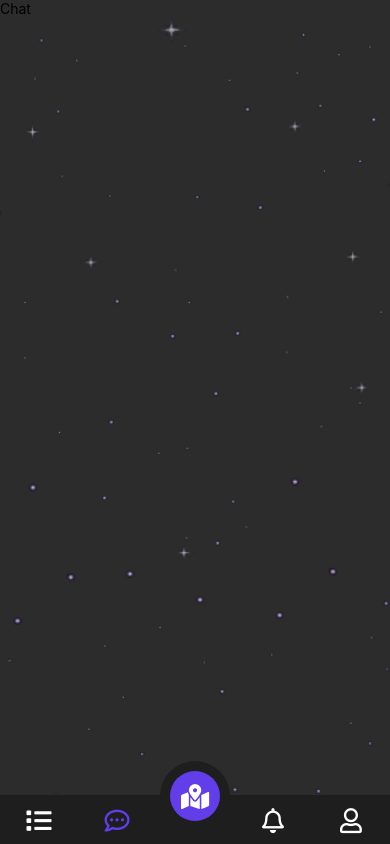
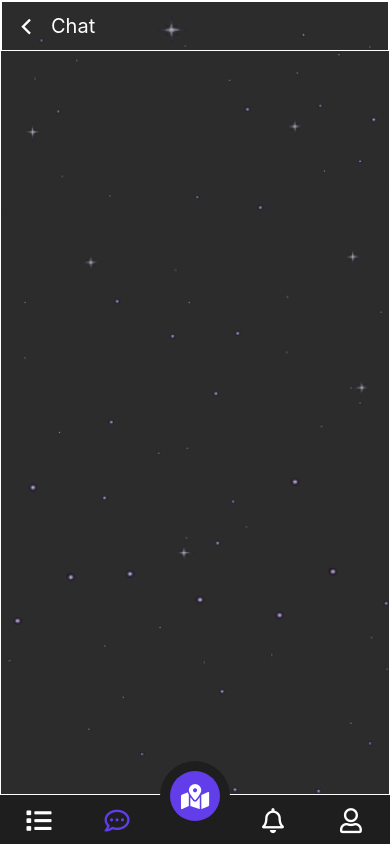
Before and after one commit to Popplar-Dev/Popplar, a React Native app in the folder frontend/popplar/: screen /Chat in a window 390 px wide. Built offline with nearby package versions, Linux system fonts and the light colour scheme.

Commit message:
:zap: feat: tabbar 숨김 처리 및 back button 만듦

```diff
--- a/frontend/popplar/components/BottomTab/BottomTab.tsx
+++ b/frontend/popplar/components/BottomTab/BottomTab.tsx
@@ -15,6 +15,7 @@ export default function BottomTab() {
   return (
     <Tab.Navigator
       initialRouteName="Map"
+      backBehavior='history'
       screenOptions={{
         headerShown: false,
         tabBarHideOnKeyboard: true,
@@ -26,7 +27,7 @@ export default function BottomTab() {
         },
       }}>
       <Tab.Screen
-        name="AllPlacesScreen"
+        name="AllPlaces"
         component={AllPlacesScreen}
         options={{
           tabBarIcon: ({focused}) => (
--- a/frontend/popplar/components/ChatScreen.tsx
+++ b/frontend/popplar/components/ChatScreen.tsx
@@ -1,12 +1,77 @@
-import React from 'react';
-import { View, Text, StyleSheet } from 'react-native';
+import { useState, useEffect } from 'react';
+import { View, Text, Pressable, StyleSheet } from 'react-native';
+import { useBottomTabBarHeight } from '@react-navigation/bottom-tabs';
+import { NavigationProp } from '@react-navigation/native';
+import Icon from 'react-native-vector-icons/Ionicons';
 
-const ChatScreen: React.FC = () => {
+type NavigatorParamList = {
+  AllPlaces: undefined,
+  Chat: undefined,
+  Map: undefined,
+  Notifications: undefined,
+  MyPage: undefined,
+}
+
+const ChatScreen = ({navigation} : { navigation: NavigationProp<NavigatorParamList> }) => {
+
+  const tabBarHeight = useBottomTabBarHeight();
+
+  const [ inChatRoom, setInChatRoom ] = useState(false);
+
+  useEffect(() => {
+    if ( inChatRoom ) {
+      navigation.setOptions({tabBarStyle: {display: 'none'}});
+    } else {
+      navigation.setOptions({tabBarStyle: {display: 'flex'}});
+    }
+
+  }, [inChatRoom])
+
+  const goBack = () => {
+    navigation.goBack();
+  }
+
   return (
-    <View >
-      <Text>Chat</Text>
+    <View style={styles.rootContainer} >
+      <View style={styles.headerContainer}>
+        <View style={styles.goBackButtonOuter}>
+          <Pressable onPress={goBack} android_ripple={{ color: '#464646'}}>
+            <Icon name="chevron-back" color="white" size={25} />
+          </Pressable>
+        </View>
+        <View>
+          <Text style={styles.title} >Chat</Text>
+        </View>
+      </View>
     </View>
   );
 };
 
 export default ChatScreen;
+
+const styles = StyleSheet.create({
+  rootContainer: {
+    flex: 1,
+    borderColor: 'white',
+    borderWidth: 1,
+  },
+  headerContainer: {
+    flexDirection: "row",
+    alignItems: 'center',
+    paddingHorizontal: 12,
+    paddingVertical: 10,
+    borderWidth: 1,
+    borderColor: 'white',
+    height: 50
+  },
+  goBackButtonOuter: {
+    marginEnd: 12,
+    borderRadius: 15,
+    overflow: "hidden"
+  },
+  title: {
+    color: 'white',
+    fontSize: 20,
+  }
+
+});
```
